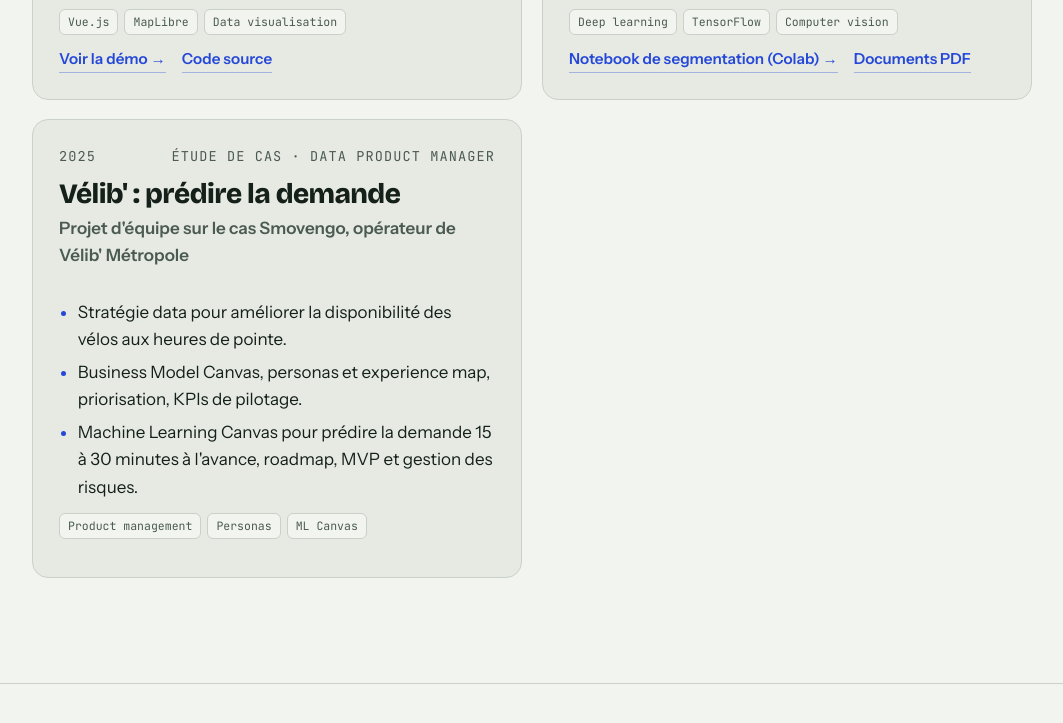
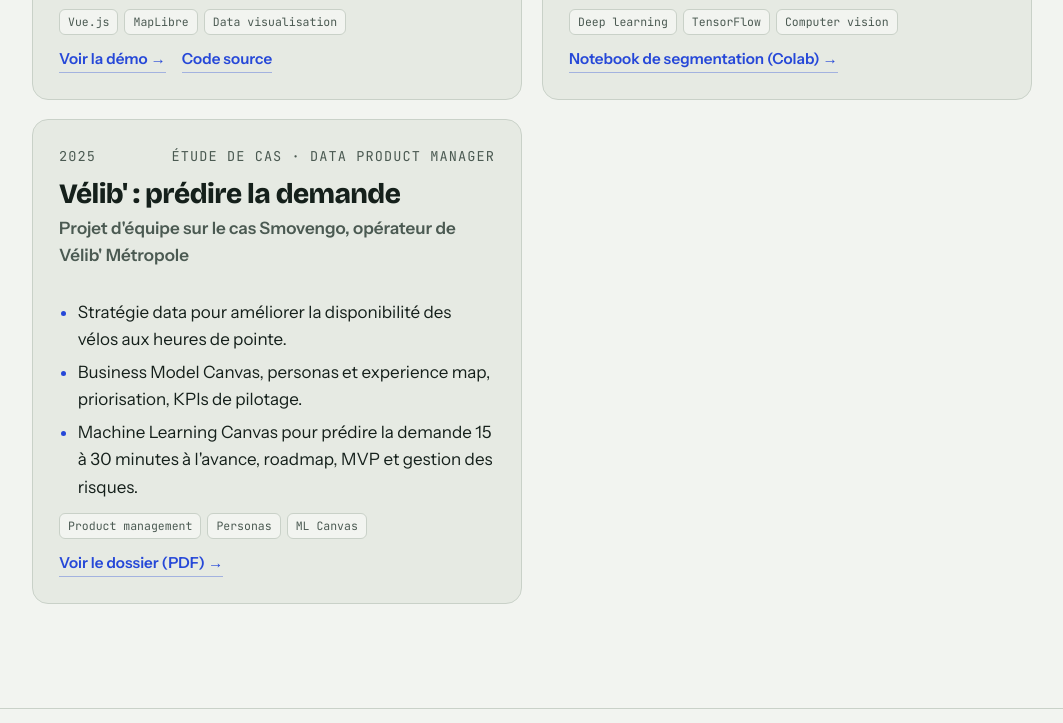
Before and after one commit to Romcro/Romcro, a plain HTML site: page index.html in a window 1280 px wide. Shown: the part 4157-4880 px from the top of the page, without its empty margins (108-1171 px from the left). Drawn offline with nearby package versions, Linux system fonts and the light colour scheme; animation ran at ten frames a second.

Commit message:
Vélib' : lien vers le dossier PDF, déplacé depuis la carte Radiographies

```diff
--- a/index.html
+++ b/index.html
@@ -205,7 +205,7 @@
             <li>Interprétabilité des prédictions avec Grad-CAM, entraînement en local sur Mac M1.</li>
           </ul>
           <div class="tags"><span class="tag">Deep learning</span><span class="tag">TensorFlow</span><span class="tag">Computer vision</span></div>
-          <div class="links"><a href="https://colab.research.google.com/github/mar25-iia2-radiographies/01_data_exploration/blob/main/03_lung_segmentation_unet_romuald.ipynb" target="_blank" rel="noopener">Notebook de segmentation (Colab) →</a><a href="https://drive.google.com/drive/folders/1hMWjJ90Hy__GUF1ZzEjO8sv2dViRHm4q" target="_blank" rel="noopener">Documents PDF</a></div>
+          <div class="links"><a href="https://colab.research.google.com/github/mar25-iia2-radiographies/01_data_exploration/blob/main/03_lung_segmentation_unet_romuald.ipynb" target="_blank" rel="noopener">Notebook de segmentation (Colab) →</a></div>
         </article>
 
         <article class="project" data-cat="ia man">
@@ -218,6 +218,7 @@
             <li>Machine Learning Canvas pour prédire la demande 15 à 30 minutes à l'avance, roadmap, MVP et gestion des risques.</li>
           </ul>
           <div class="tags"><span class="tag">Product management</span><span class="tag">Personas</span><span class="tag">ML Canvas</span></div>
+          <div class="links"><a href="https://drive.google.com/drive/folders/1hMWjJ90Hy__GUF1ZzEjO8sv2dViRHm4q" target="_blank" rel="noopener">Voir le dossier (PDF) →</a></div>
         </article>
       </div>
     </div>
```
